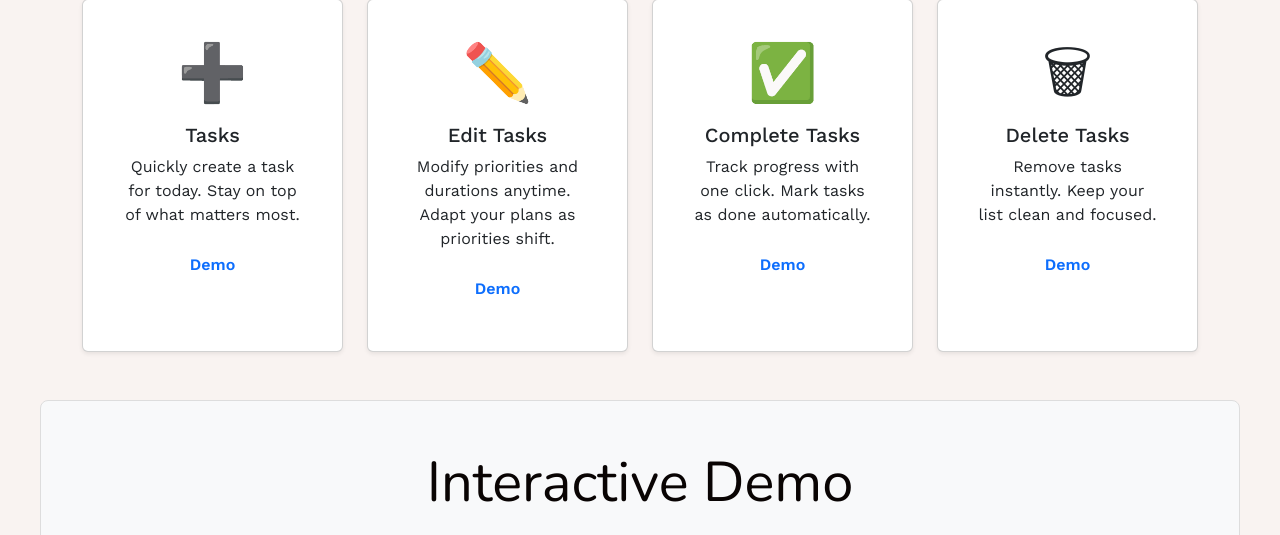
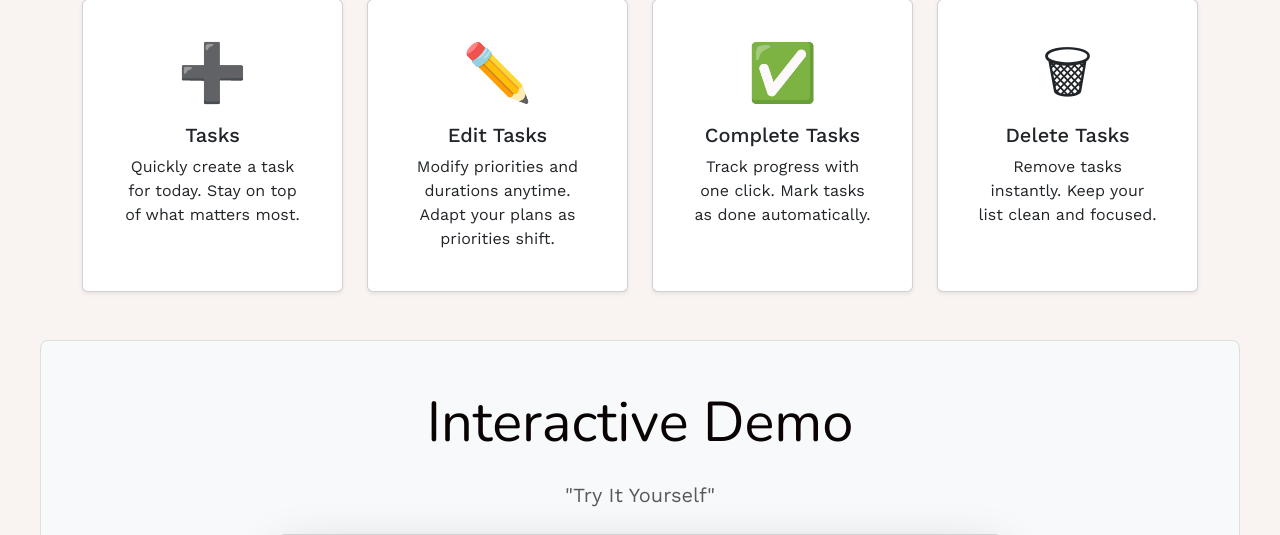
Before and after one commit to ValentinoFarias/Doit, a Django app: page / in a window 1280 px wide. Shown: the part 893-1428 px from the top of the page. Run offline with Django 4.2, Linux system fonts and the light colour scheme; some libraries are stand-ins or nearby versions.

Commit message:
remove demo buttons from features section in home.html

```diff
--- a/templates/home.html
+++ b/templates/home.html
@@ -35,7 +35,6 @@
                 <div class="feature-icon display-4 mb-3">➕</div>
                 <h5 class="card-title">Tasks</h5>
                 <p class="card-text">Quickly create a task for today. Stay on top of what matters most.</p>
-                <a href="#" class="btn btn-outline-primary">Demo</a>
               </div>
             </div>
           </div>
@@ -47,7 +46,6 @@
                 <div class="feature-icon display-4 mb-3">✏️</div>
                 <h5 class="card-title">Edit Tasks</h5>
                 <p class="card-text">Modify priorities and durations anytime. Adapt your plans as priorities shift.</p>
-                <a href="#" class="btn btn-outline-primary">Demo</a>
               </div>
             </div>
           </div>
@@ -59,7 +57,6 @@
                 <div class="feature-icon display-4 mb-3">✅</div>
                 <h5 class="card-title">Complete Tasks</h5>
                 <p class="card-text">Track progress with one click. Mark tasks as done automatically.</p>
-                <a href="#" class="btn btn-outline-primary">Demo</a>
               </div>
             </div>
           </div>
@@ -71,7 +68,6 @@
                 <div class="feature-icon display-4 mb-3">🗑</div>
                 <h5 class="card-title">Delete Tasks</h5>
                 <p class="card-text">Remove tasks instantly. Keep your list clean and focused.</p>
-                <a href="#" class="btn btn-outline-primary">Demo</a>
               </div>
             </div>
           </div>
```
